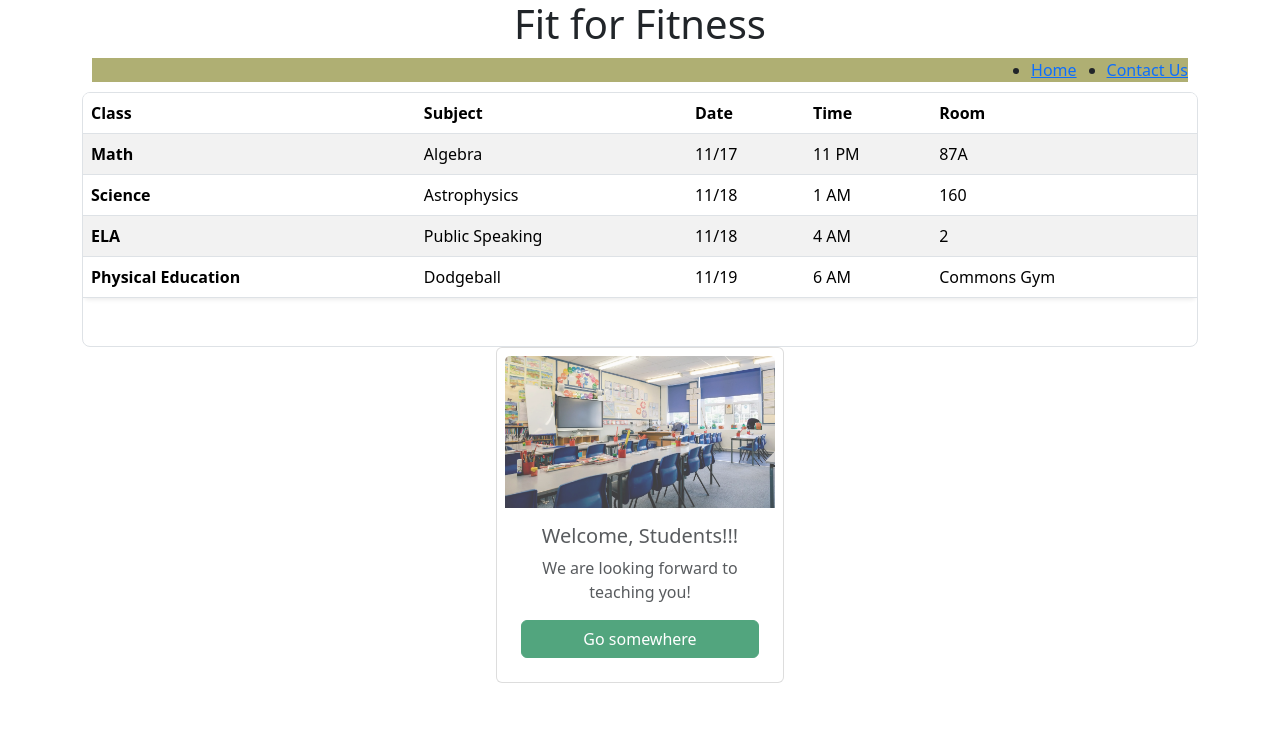
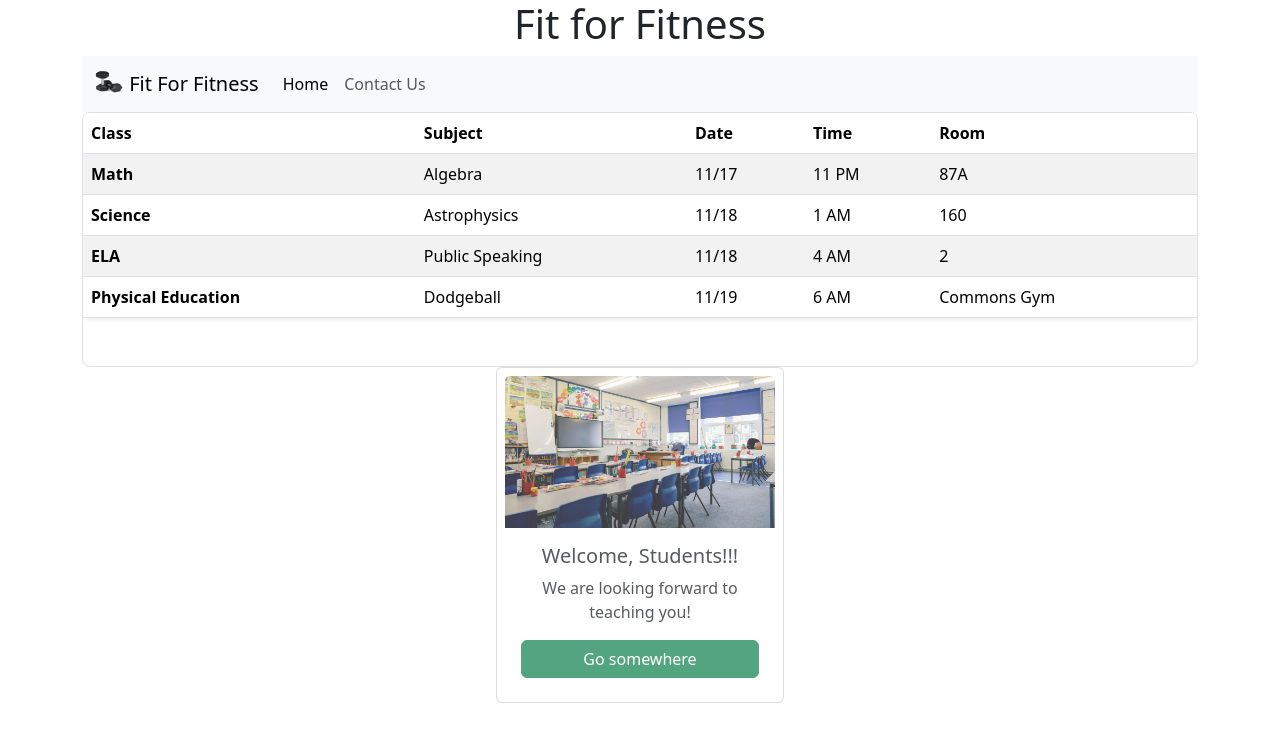
Before and after one commit to kbailey87/FitForFitness, a plain HTML site: page index.html in a window 1280 px wide. Drawn offline with nearby package versions, Linux system fonts and the light colour scheme.

Commit message:
added bootstrap nav to both main page and contactus

```diff
--- a/index.html
+++ b/index.html
@@ -11,13 +11,29 @@
 </head>
 <body class="container">
     <h1 style="text-align: center;">Fit for Fitness</h1>
-    <nav>
-    <ul class="navflex">
-        <li><a href="index.html">Home</a></li>
-        <li><a href="contactus.html">Contact Us</a></li>
+  <nav class="navbar navbar-expand-lg bg-body-tertiary">
+  <div class="container-fluid">
+    <a class="navbar-brand" href="index.html">
+     <img src="/FitForFitness/images/dumbbell.png" alt="Logo" width="30" height="24" class="d-inline-block align-text-top">
+      Fit For Fitness
+      </a>
+    <button class="navbar-toggler" type="button" data-bs-toggle="collapse" data-bs-target="#navbarNav" aria-controls="navbarNav" aria-expanded="false" aria-label="Toggle navigation">
+      <span class="navbar-toggler-icon"></span>
+    </button>
+    <div class="collapse navbar-collapse" id="navbarNav">
+      <ul class="navbar-nav">
+        <li class="nav-item">
+          <a class="nav-link active" aria-current="page" href="index.html">Home</a>
+        </li>
+        <li class="nav-item">
+          <a class="nav-link" href="contactus.html">Contact Us</a>
+        </li>
 
-    </ul>
-    </nav>
+      </ul>
+    </div>
+  </div>
+</nav>
+
 
     <main><div class="border rounded-3 overflow-auto">
 <table class="table table-striped mb-0 shadow-sm p-3 mb-5 bg-body-tertiary rounded">
```
Also changed, not shown: contactus.html (+21 -7 lines), images/dumbbell.png (added).
